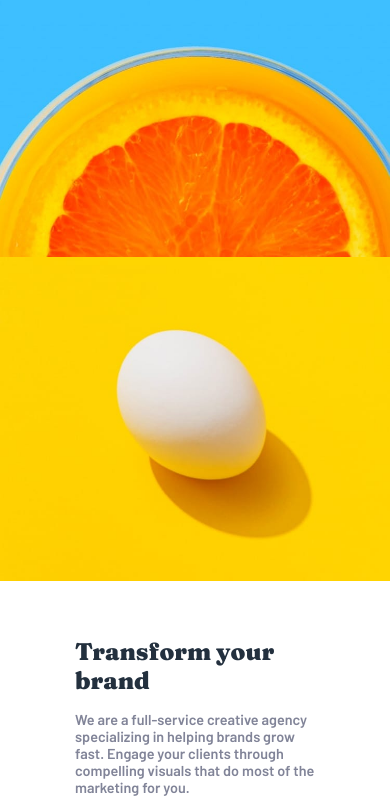
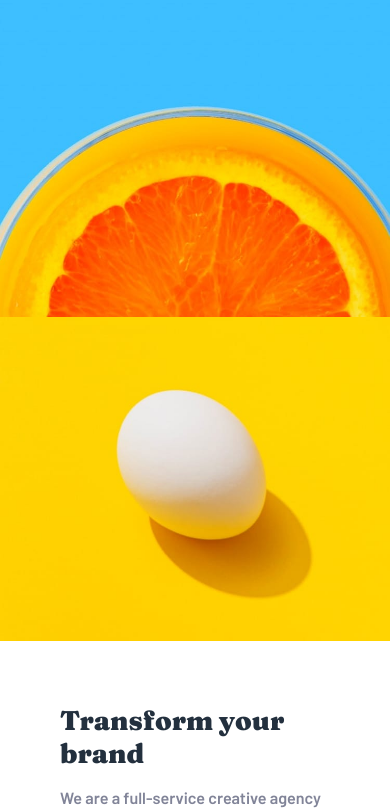
Before and after one commit to AbanoubMagdy1/sunnyAgency-landingPage, a website: page index.html in a window 390 px wide. Shown: the part 223-1032 px from the top of the page. Drawn offline with Linux system fonts and the light colour scheme.

Commit message:
Adjust final styles

```diff
--- a/sass/base/_base.scss
+++ b/sass/base/_base.scss
@@ -35,7 +35,6 @@ html {
     font-size: 62.5%;
 
     @include respond(tab){font-size: 56.25%;}
-    @include respond(mobile){font-size: 50%;}
 }
 
 body{
--- a/sass/components/_features.scss
+++ b/sass/components/_features.scss
@@ -63,9 +63,14 @@
         }
 
         &__image{
-            @include respond(mobile){order: -1}
+            @include respond(mobile){
+                order: -1;
+                max-height: 60rem;
+            }
 
             position: relative;
+            overflow: hidden;
+
             img{
                 display: block;
                 width: 100%;
--- a/sass/components/_header.scss
+++ b/sass/components/_header.scss
@@ -97,6 +97,7 @@ header{
             visibility: hidden;
             transition: .6s filter;
             backdrop-filter: blur(0);
+            z-index: 10;
 
             &.open{
                 visibility: visible;
```
Also changed, not shown: style.css, 1 other file.
